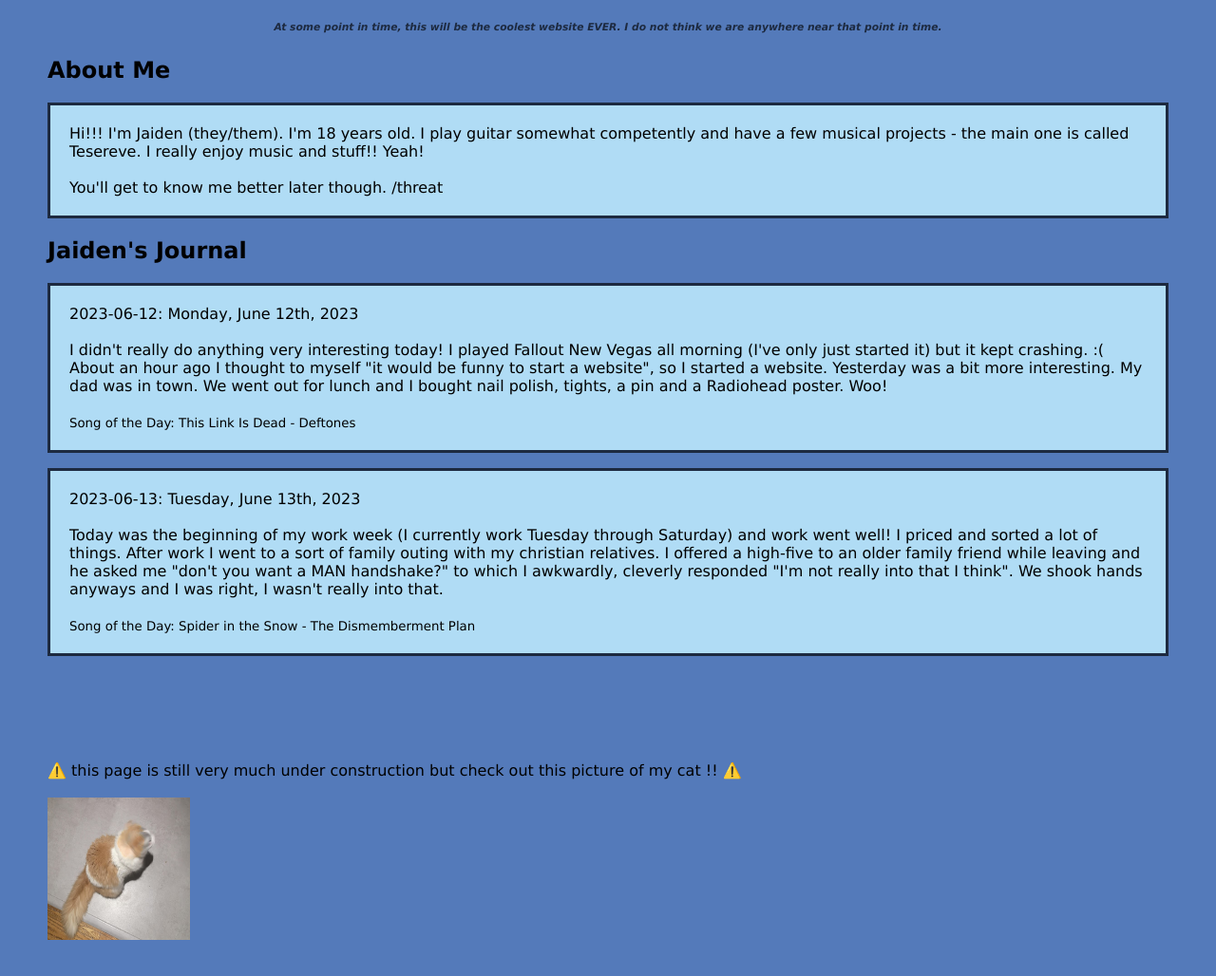
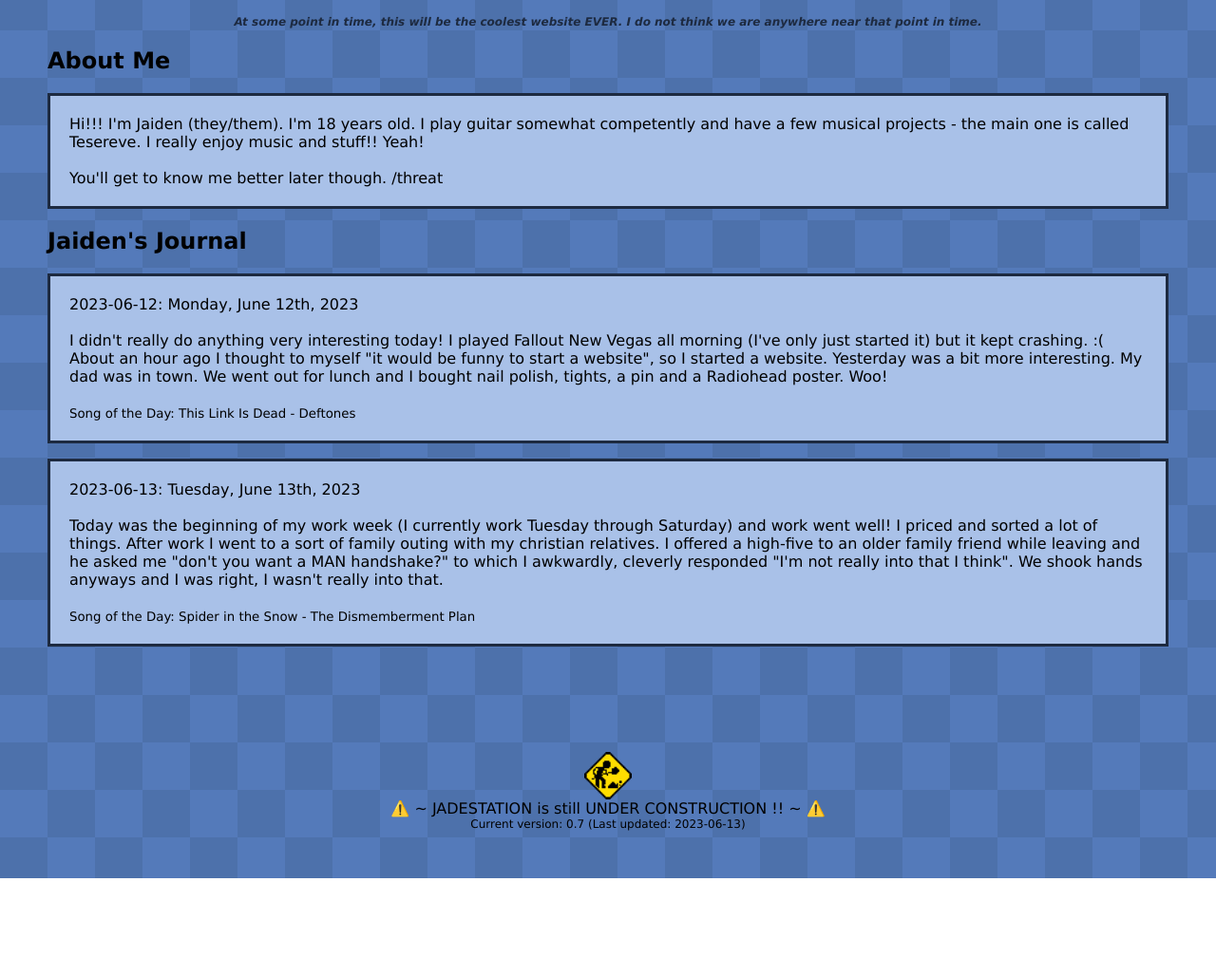
Before and after one commit to jadestation/jadestation.github.io, a plain HTML site: page index.html in a window 1280 px wide. Shown: the part 268-1296 px from the top of the page at 95% size. After the commit the page ends 1193 px from the top, so only its background shows below. Drawn offline with Linux system fonts and the light colour scheme.

Commit message:
Version 0.7

```diff
--- a/index.html
+++ b/index.html
@@ -3,15 +3,16 @@
 <html>
 <head>
 <style>
-body {font-family: verdana;background-color: #547ABA;margin: 50px;}
-p {border: 3px solid #1D2A40;padding: 20px;background-color: #b0dcf5;}
+body {font-family: verdana;background-image: url('images/checkers.png');margin: 50px;}
+p {border: 3px solid #1D2A40;padding: 20px;background-color: #a9c1e8;}
 </style>
 </head>
 <body>
 
 <h1 style="text-align:center;"> Welcome to JADESTATION!! </h1>
 <img src="images/jeff_icon.png" alt="fella" class="center" width="150" height="150" style="display: block; margin-left: auto; margin-right: auto;border: 3px solid #1D2A40;" />
-<h6 style="text-align:center;color: #1D2A40;"> <i> At some point in time, this will be the coolest website EVER. I do not think we are anywhere near that point in time. </i> </h6>
+<br>
+<div style="text-align:center;color: #1D2A40;font-size: 12px"> <i> <b> At some point in time, this will be the coolest website EVER. I do not think we are anywhere near that point in time. </b> </i> </div>
 
 <h2> About Me </h2>
 <p>
@@ -39,10 +40,19 @@ You'll get to know me better later though. /threat
 
 <br> <br> <br> <br> <br> <!-- i call this the brrrrrr blockade -->
 
-⚠️ this page is still very much under construction but check out this picture of my cat !! ⚠️
-<br> <br>
-<img src="images/juniper_1.png" alt="fella" width="150" height="150"/>
+<img src="images/construction.gif" alt="construction" class="center" width="50" height="50" style="display: block; margin-left: auto; margin-right: auto;" />
+<div style="text-align: center;"> ⚠️ ~ JADESTATION is still UNDER CONSTRUCTION !! ~ ⚠️ </div>
+<div style="text-align: center;font-size: 12px"> Current version: 0.7 (Last updated: 2023-06-13) </div>
+
 </body>
 </html>
 
+
 <!-- ok now stop spying on me! -->
+
+<!--
+COLOURS:
+Dark blue: #1D2A40
+Medium blue: #547ABA
+Light blue: #a9c1e8
+-->
```
Also changed, not shown: images/checkers.png (added), images/construction.gif (added), images/sword.png (added).
